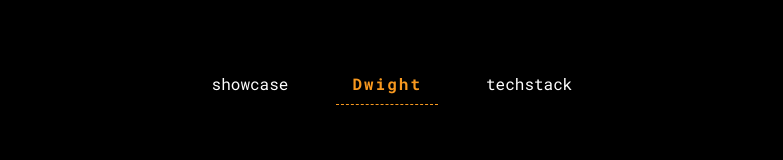
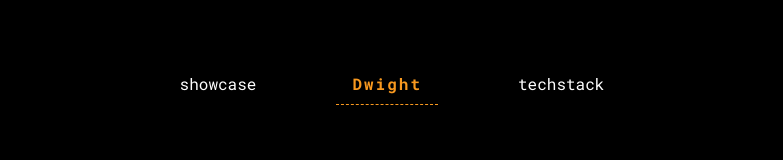
Before and after one commit to Dwyte/portfolio-website, a React (Create React App) app: page / in a window 1280 px wide. Shown: the top 160 px of the page, without its empty margins (248-1031 px from the left). Built offline with nearby package versions, Linux system fonts and the light colour scheme.

Commit message:
Fixed Header Responsiveness

```diff
--- a/src/components/NavBar/NavBarItem.jsx
+++ b/src/components/NavBar/NavBarItem.jsx
@@ -18,11 +18,16 @@ const SmoothLink = styled(Link)`
       letter-spacing: 2px;
       font-size: 1rem;
     `}
+
+    margin: 0px 32px;
+    @media only screen and (max-width: 800px) {
+        margin: 0;
+    }
 `;
 
 const NavItem = ({ children, href, isHeader }) => {
   return (
-    <li className="nav-item mx-3">
+    <li className="nav-item">
       <SmoothLink
         className="nav-link"
         isHeader={isHeader}
```
